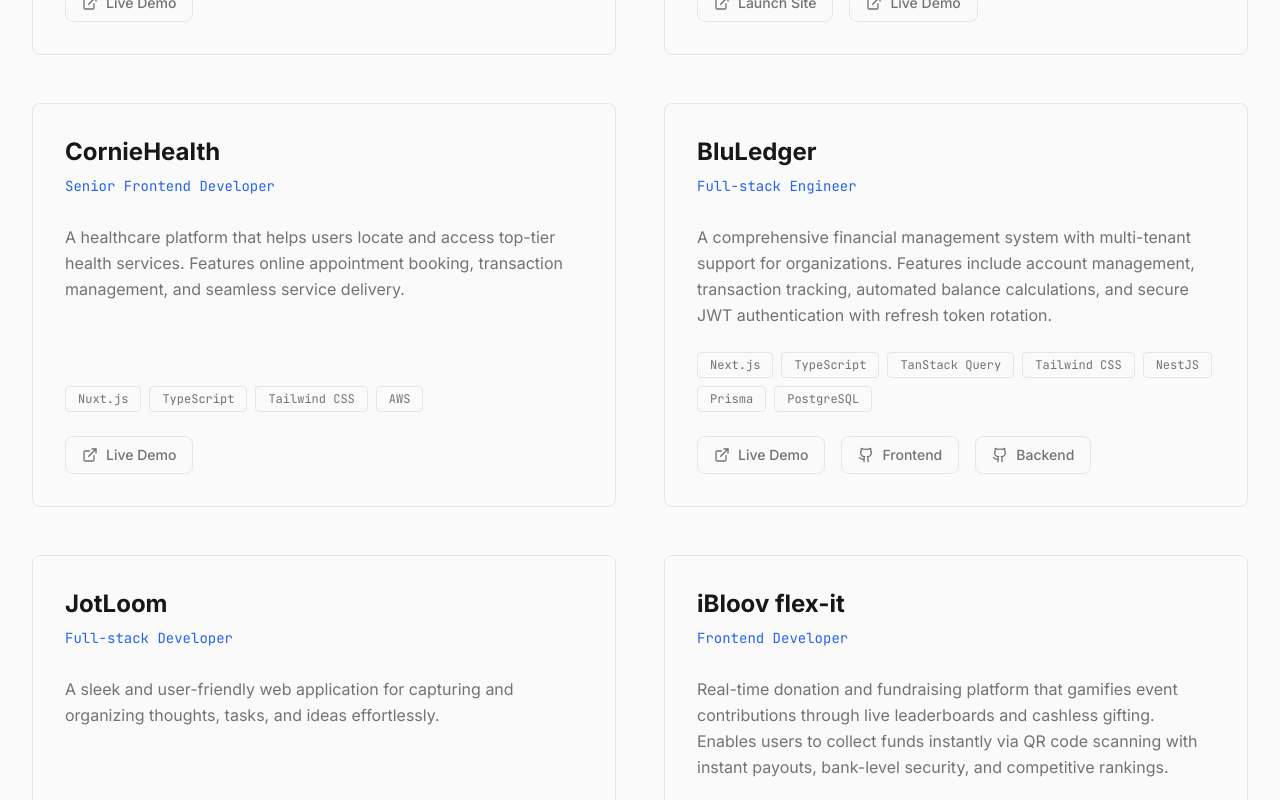
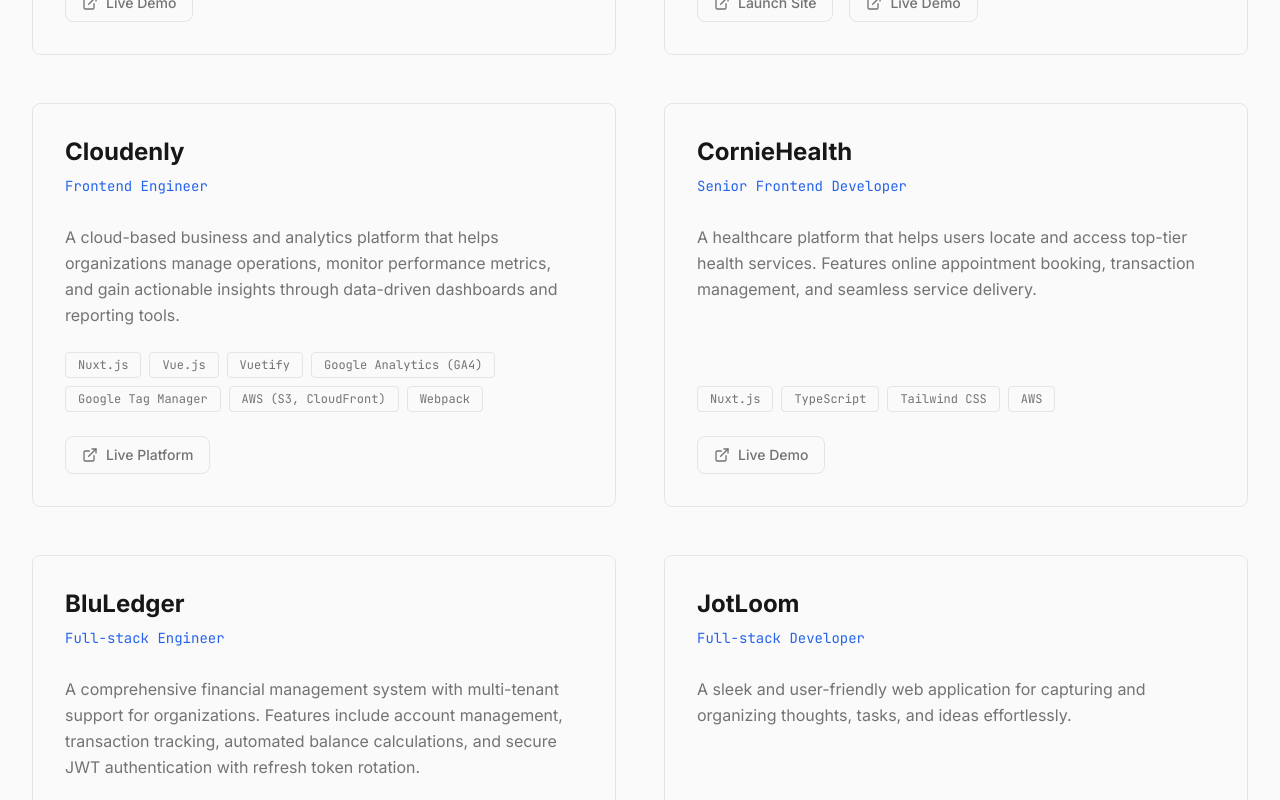
Before and after one commit to JoshFransix/JoshFransix, a Next.js app: page / in a window 1280 px wide. Shown: the part 2820-3620 px from the top of the page. Built offline with nearby package versions, Linux system fonts and the light colour scheme.

Commit message:
feat: add Cloudenly project to the projects list with details and links

```diff
--- a/data/projects.ts
+++ b/data/projects.ts
@@ -67,6 +67,30 @@
     ],
     featured: true,
   },
+  {
+  id: "cloudenly",
+  title: "Cloudenly",
+  description:
+    "A cloud-based business and analytics platform that helps organizations manage operations, monitor performance metrics, and gain actionable insights through data-driven dashboards and reporting tools.",
+  role: "Frontend Engineer",
+  techStack: [
+    "Nuxt.js",
+    "Vue.js",
+    "Vuetify",
+    "Google Analytics (GA4)",
+    "Google Tag Manager",
+    "AWS (S3, CloudFront)",
+    "Webpack"
+  ],
+  links: [
+    {
+      label: "Live Platform",
+      url: "https://cloudenly.com",
+      icon: "external-link",
+    },
+  ],
+  featured: true,
+},
   {
     id: "corniehealth",
     title: "CornieHealth",
@@ -261,7 +285,7 @@
         icon: "external-link",
       },
     ],
-    featured: true,
+    featured: false,
   },
   {
     id: "github-finder",
```
